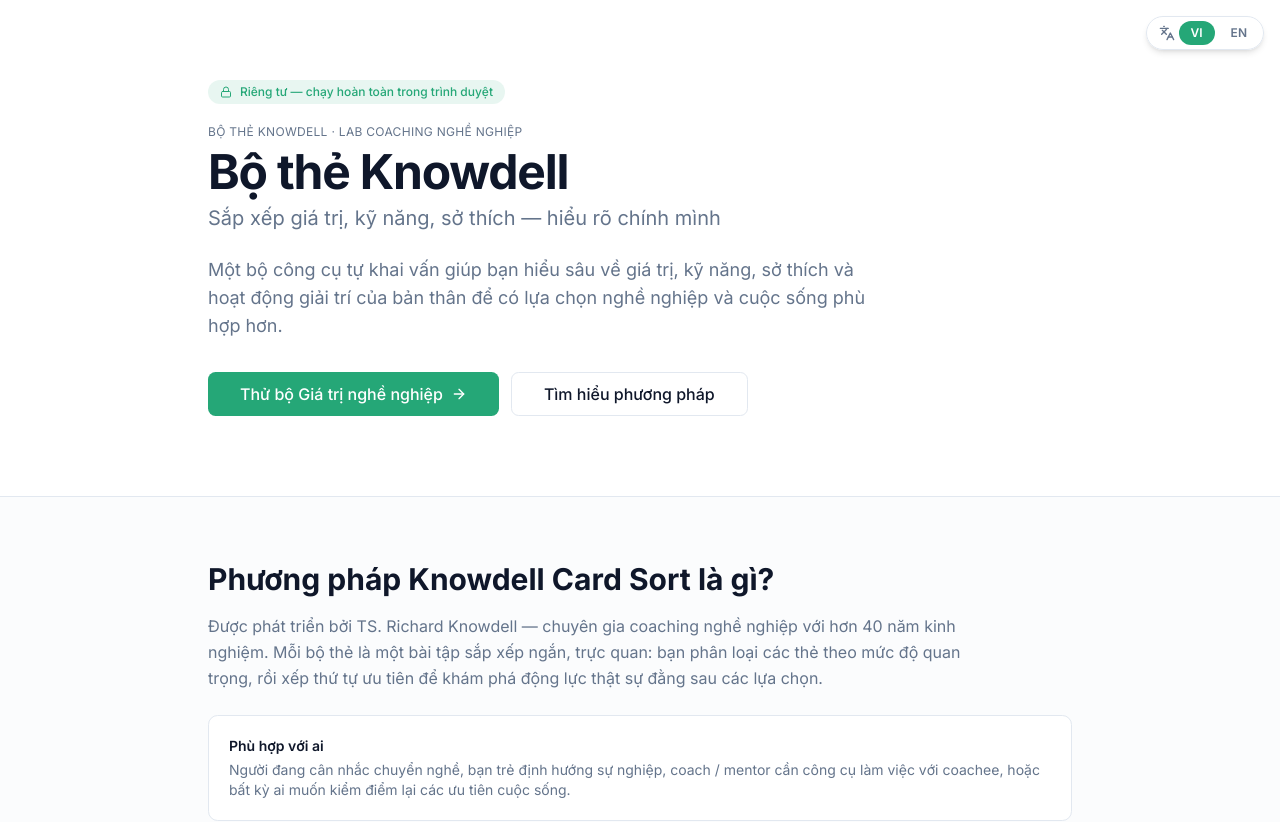
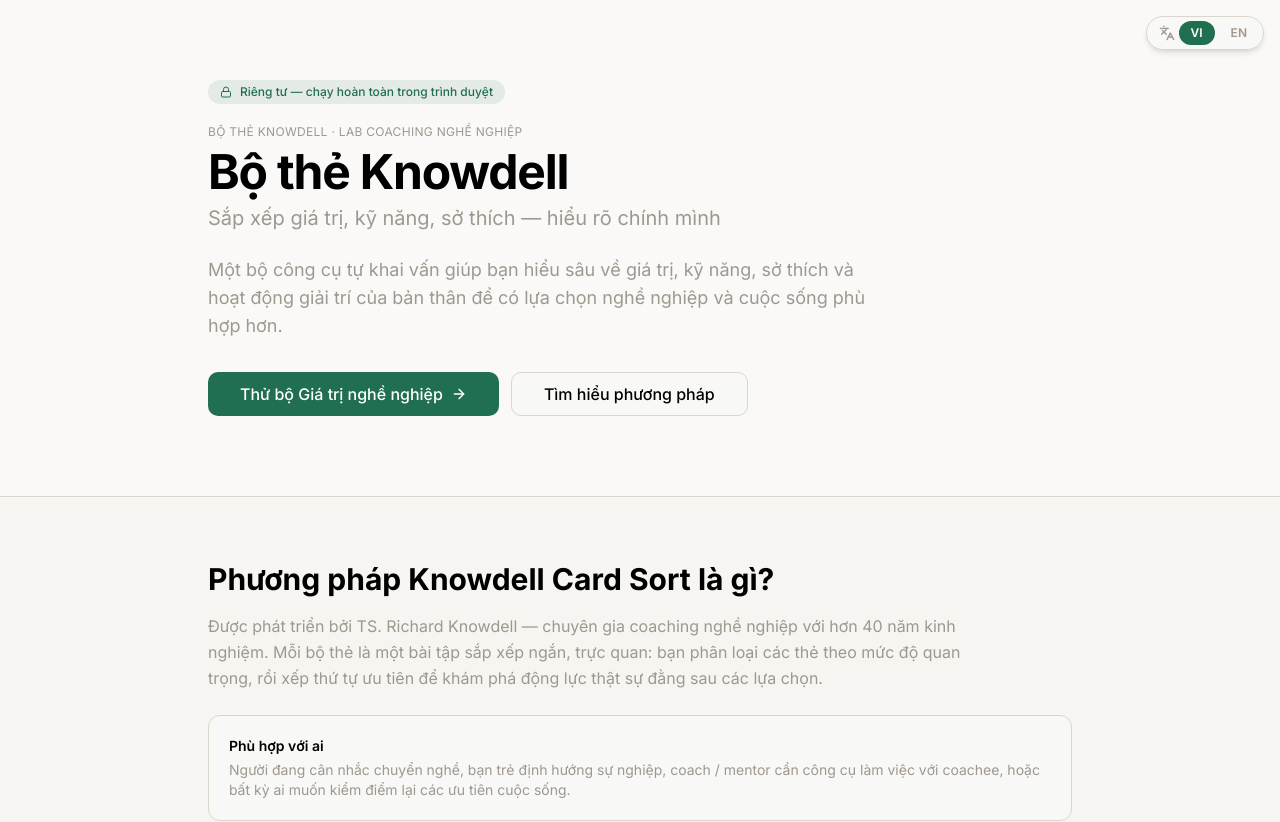
Before and after one commit to Thiendmh/KnowDellCardSorts, a Next.js app: page / in a window 1280 px wide. Shown: the top 822 px of the page. Built offline with nearby package versions, Linux system fonts and the light colour scheme.

Commit message:
feat(clay): remap shadcn tokens to Clay palette + add clay-btn utility

```diff
--- a/app/globals.css
+++ b/app/globals.css
@@ -4,26 +4,33 @@
 
 @layer base {
   :root {
-    --background: 0 0% 100%;
-    --foreground: 222.2 47.4% 11.2%;
-    --card: 0 0% 100%;
-    --card-foreground: 222.2 47.4% 11.2%;
+    /* shadcn tokens remapped to Clay palette */
+    --background: 40 14% 97%;        /* #faf9f7 cream */
+    --foreground: 0 0% 0%;           /* #000 */
+    --card: 0 0% 100%;               /* #fff */
+    --card-foreground: 0 0% 0%;      /* #000 */
     --popover: 0 0% 100%;
-    --popover-foreground: 222.2 47.4% 11.2%;
-    --primary: 158 64% 40%;
+    --popover-foreground: 0 0% 0%;
+    --primary: 157 55% 28%;          /* #078a52 matcha-600 (fallback) */
     --primary-foreground: 0 0% 100%;
-    --secondary: 210 40% 96.1%;
-    --secondary-foreground: 222.2 47.4% 11.2%;
-    --muted: 210 40% 96.1%;
-    --muted-foreground: 215.4 16.3% 46.9%;
-    --accent: 210 40% 96.1%;
-    --accent-foreground: 222.2 47.4% 11.2%;
+    --secondary: 38 28% 91%;         /* #eee9df oat-light */
+    --secondary-foreground: 0 0% 0%;
+    --muted: 38 28% 91%;             /* #eee9df */
+    --muted-foreground: 38 7% 59%;   /* #9f9b93 warm-silver */
+    --accent: 38 28% 91%;
+    --accent-foreground: 0 0% 0%;
     --destructive: 0 84% 60%;
     --destructive-foreground: 0 0% 100%;
-    --border: 214.3 31.8% 91.4%;
-    --input: 214.3 31.8% 91.4%;
-    --ring: 158 64% 40%;
-    --radius: 0.6rem;
+    --border: 36 19% 83%;            /* #dad4c8 oat */
+    --input: 36 19% 83%;
+    --ring: 157 55% 28%;             /* matcha-600 */
+    --radius: 0.75rem;
+
+    /* Clay shadow tokens */
+    --shadow-clay: rgba(0,0,0,.1) 0px 1px 1px,
+                   rgba(0,0,0,.04) 0px -1px 1px inset,
+                   rgba(0,0,0,.05) 0px -0.5px 1px;
+    --shadow-hover: rgb(0 0 0) -7px 7px;
   }
 }
 
@@ -33,8 +40,24 @@
   }
   html,
   body {
-    @apply bg-background text-foreground antialiased;
-    font-feature-settings: "rlig" 1, "calt" 1;
+    @apply bg-clay-cream text-clay-black antialiased;
+    font-family: var(--font-sans, Arial, sans-serif);
+  }
+}
+
+@layer utilities {
+  /* Clay button hover animation — add to any interactive button */
+  .clay-btn {
+    transition: background-color 0.15s, color 0.15s, transform 0.2s, box-shadow 0.2s;
+  }
+  .clay-btn:hover:not(:disabled) {
+    transform: rotateZ(-8deg) translateY(-4px);
+    box-shadow: var(--shadow-hover);
+  }
+
+  /* Clay card shadow */
+  .shadow-clay {
+    box-shadow: var(--shadow-clay);
   }
 }
 
```
